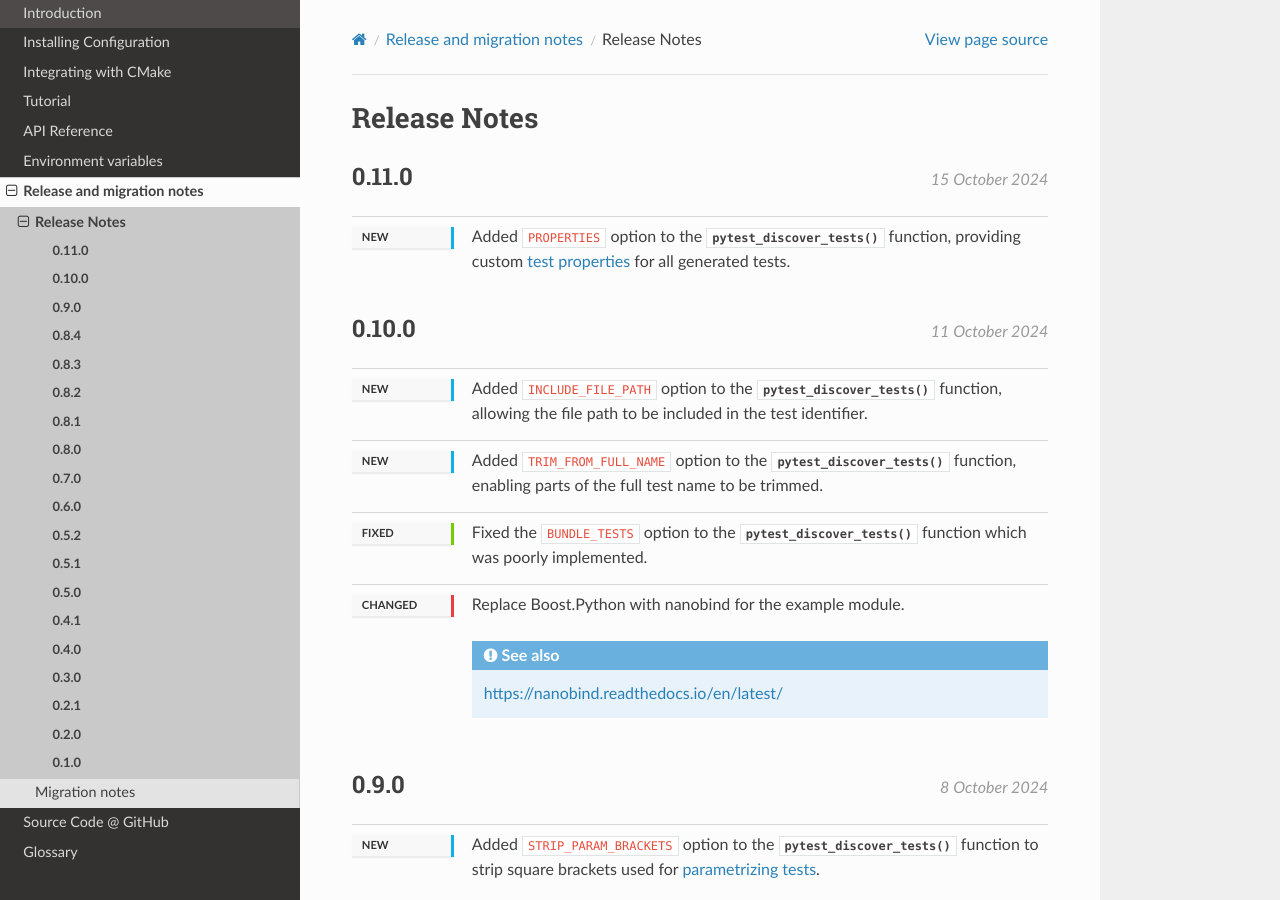
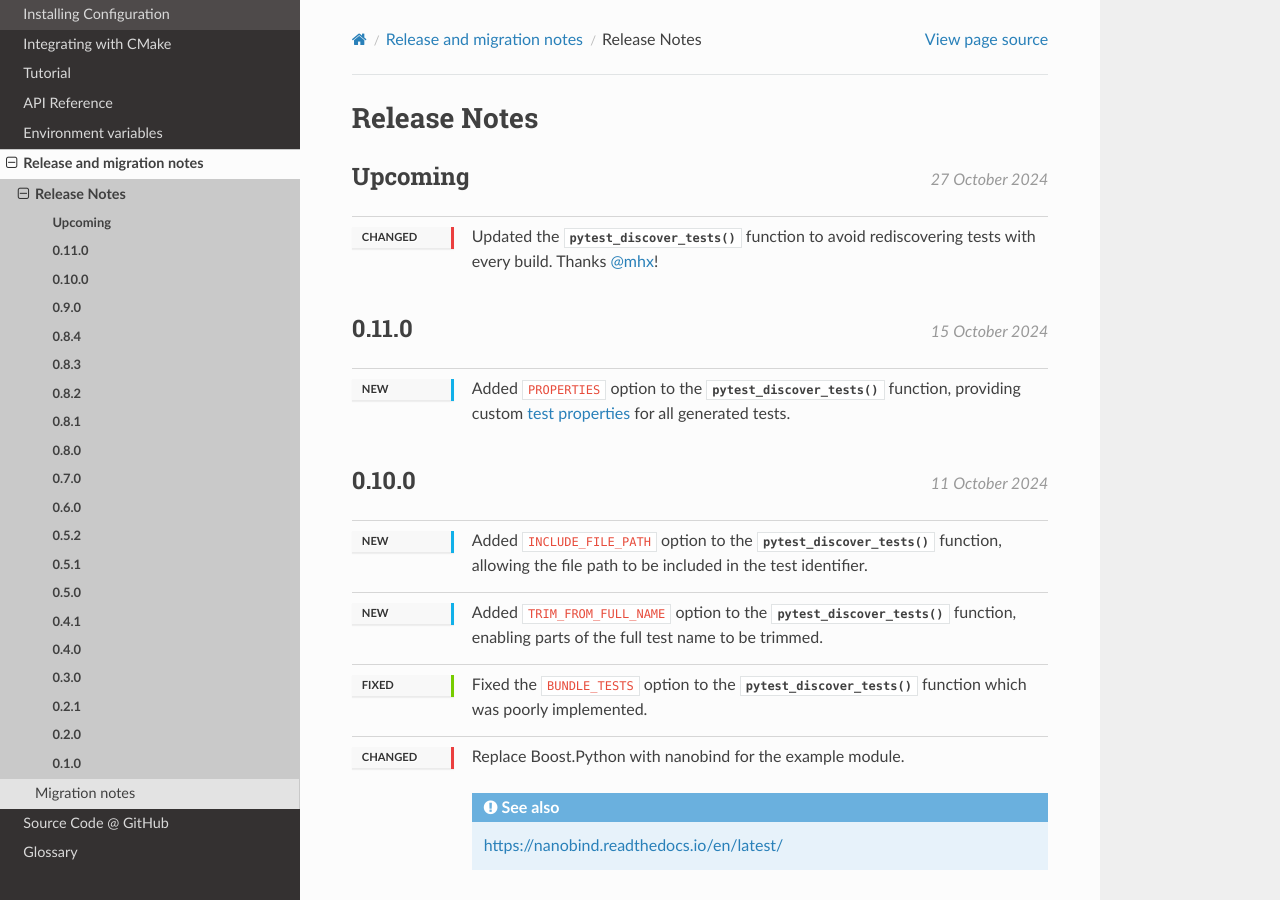
Before and after one commit to python-cmake/pytest-cmake, a Sphinx documentation site: the page built from doc/release/release_notes.rst, in a window 1280 px wide and 900 px high. Built offline with Sphinx 7.4.7 and the Read the Docs theme 3.1.0, drawn with Linux system fonts in a browser that asks for light colours; some of the changed lines change nothing that is shown.

Commit message:
Update release notes.
Add an extension to link to GitHub user profiles directly from
the documentation.

```diff
--- /dev/null
+++ b/doc/_extensions/github_user.py
@@ -0,0 +1,18 @@
+from docutils import nodes
+from sphinx.util.docutils import SphinxRole
+
+class GitHubUserRole(SphinxRole):
+    def run(self):
+        username = self.text.strip()
+        url = f"https://github.com/{username}"
+        node = nodes.reference(rawtext=self.rawtext, text=f"@{username}", refuri=url, **self.options)
+        return [node], []
+
+def setup(app):
+    """Register extension with Sphinx."""
+    app.add_role('github_user', GitHubUserRole())
+    return {
+        'version': '1.0',
+        'parallel_read_safe': True,
+        'parallel_write_safe': True,
+    }
--- a/doc/conf.py
+++ b/doc/conf.py
@@ -12,7 +12,7 @@ sys.path.insert(0, str(root / "_extensions"))
 # -- General ------------------------------------------------------------------
 
 # Extensions.
-extensions = ["changelog", "sphinx.ext.intersphinx"]
+extensions = ["changelog", "github_user", "sphinx.ext.intersphinx"]
 
 # The suffix of source filenames.
 source_suffix = ".rst"
--- a/doc/release/release_notes.rst
+++ b/doc/release/release_notes.rst
@@ -3,6 +3,13 @@
 *************
 Release Notes
 *************
+
+.. release:: Upcoming
+
+    .. change:: changed
+
+        Updated the :func:`pytest_discover_tests` function to avoid rediscovering tests with
+        every build. Thanks :github_user:`mhx`!
 
 .. release:: 0.11.0
     :date: 2024-10-15
```
